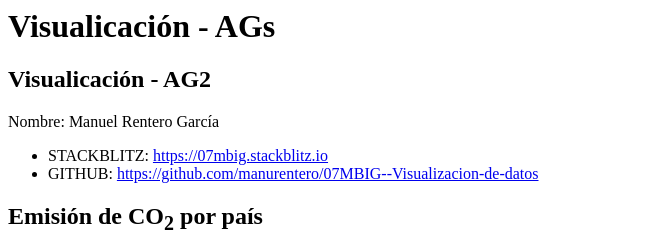
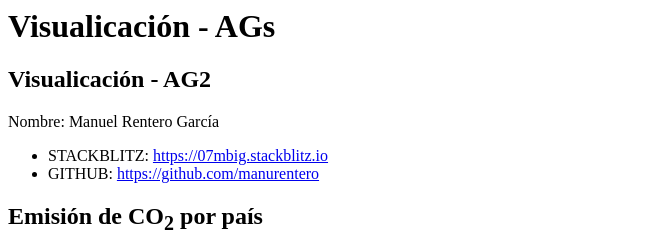
Before and after one commit to manurentero/VIU-07MBIG-AG, a website: page index.html in a window 1280 px wide. Shown: the top 252 px of the page, without its empty margins (0-663 px from the left). Drawn offline with Linux system fonts and the light colour scheme; grey boxes are pictures that could not be loaded.

Commit message:
1 file modified

```diff
--- a/index.html
+++ b/index.html
@@ -4,7 +4,7 @@
 <p>Nombre: Manuel Rentero García</p>
 <ul>
   <li>STACKBLITZ: <a href = "https://07mbig.stackblitz.io">https://07mbig.stackblitz.io</a></li>
-  <li>GITHUB: <a href = "https://github.com/manurentero/07MBIG--Visualizacion-de-datos">https://github.com/manurentero/07MBIG--Visualizacion-de-datos</a></li>
+  <li>GITHUB: <a href = "https://github.com/manurentero">https://github.com/manurentero</a></li>
 </ul>
 <h2>Emisión de CO<sub>2</sub> por país</h2>
 <iframe width="600" height="371" seamless frameborder="0" scrolling="no" src="https://docs.google.com/spreadsheets/d/e/2PACX-1vTPPEmmhWqXsdxfZgxb82J2TSmu416AQy05K-JqXnw7_aUnGwPU64TW9HWfJc_O4suQE451V_bjfQjj/pubchart?oid=1716966255&amp;format=interactive"></iframe>
```
